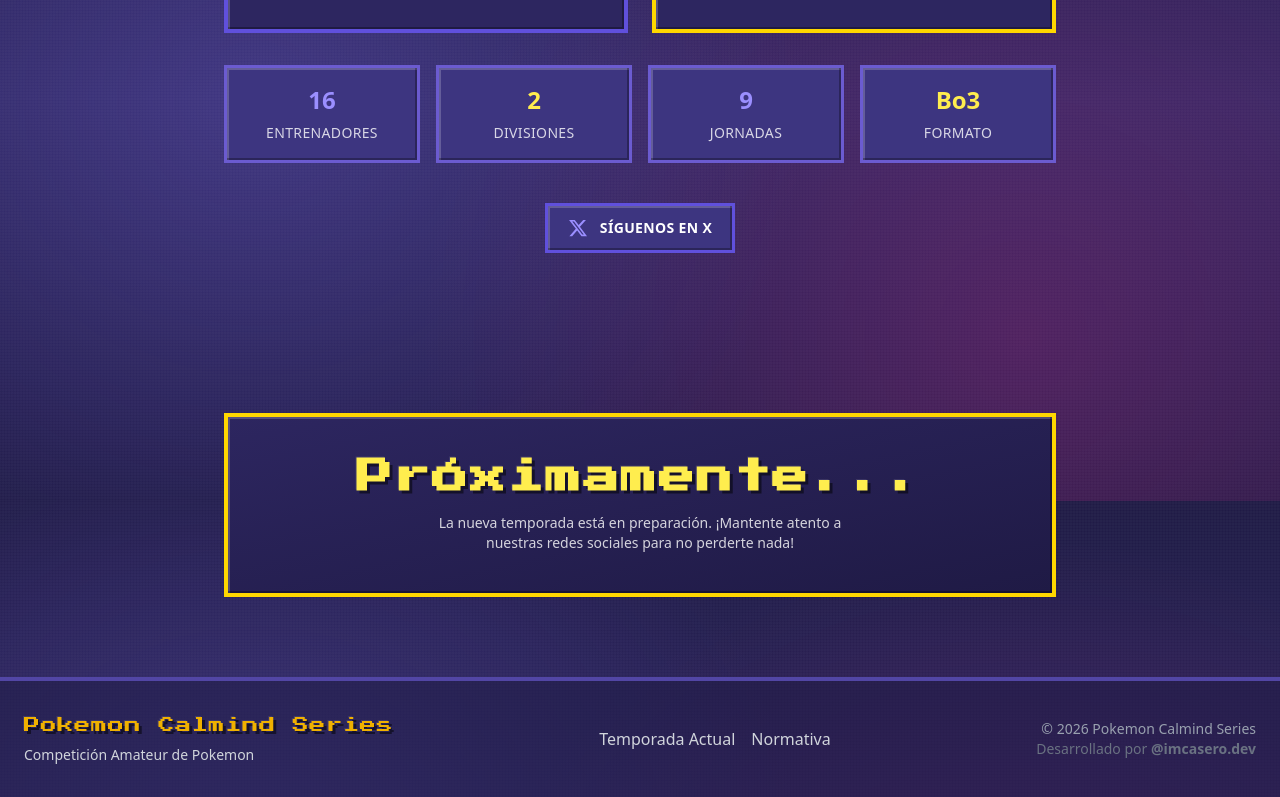
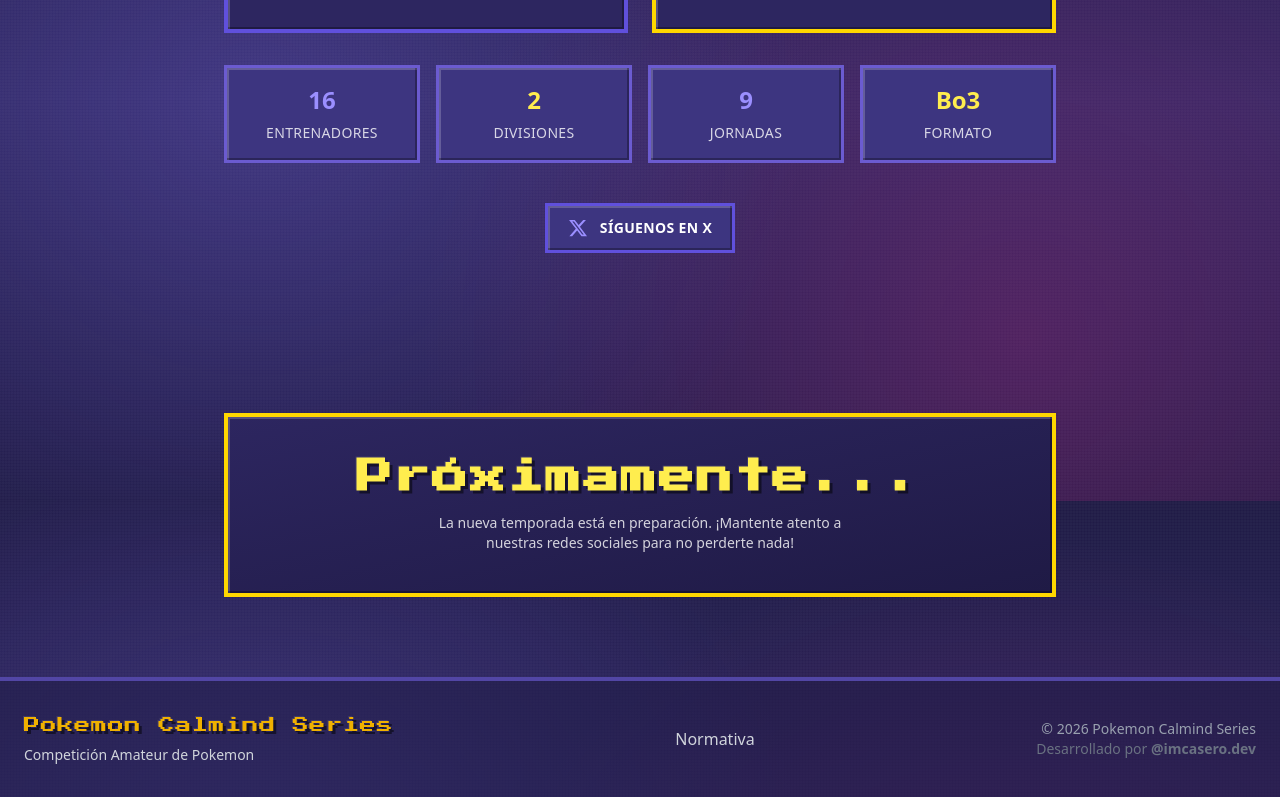
Before and after one commit to imcasero/calmind-series, a Next.js app: page / in a window 1280 px wide. Shown: the part 1899-2696 px from the top of the page. Built offline with nearby package versions, Linux system fonts and the light colour scheme; no server answers; the database is empty.

Commit message:
feat: Dynamically link to the active season in the footer by fetching season data and remove the static `CURRENT_SEASON` route.

```diff
--- a/src/components/shared/layout/Footer.tsx
+++ b/src/components/shared/layout/Footer.tsx
@@ -1,8 +1,10 @@
 import Link from 'next/link';
 import { EXTERNAL_ROUTES, ROUTES } from '@/lib/constants/routes';
+import { getActiveSeasonWithSplit } from '@/lib/queries/seasons.queries';
 
-export default function Footer() {
+export default async function Footer() {
   const currentYear = new Date().getFullYear();
+  const activeSeason = await getActiveSeasonWithSplit();
 
   return (
     <footer className="mt-auto w-full bg-jacksons-purple-900/50 border-t-4 border-jacksons-purple-600">
@@ -20,12 +22,17 @@ export default function Footer() {
 
           {/* Links Section */}
           <div className="flex flex-col md:flex-row gap-4 items-center">
-            <Link
-              href={ROUTES.CURRENT_SEASON}
-              className="text-base text-gray-300 hover:text-yellow-500 transition-colors"
-            >
-              Temporada Actual
-            </Link>
+            {activeSeason?.name && activeSeason?.activeSplit?.name && (
+              <Link
+                href={ROUTES.season(
+                  activeSeason.name,
+                  activeSeason.activeSplit.name,
+                )}
+                className="text-base text-gray-300 hover:text-yellow-500 transition-colors"
+              >
+                Temporada Actual
+              </Link>
+            )}
             <a
               href={EXTERNAL_ROUTES.NORMATIVA_PDF}
               target="_blank"
--- a/src/lib/constants/routes.ts
+++ b/src/lib/constants/routes.ts
@@ -4,7 +4,6 @@
  */
 export const ROUTES = {
   HOME: '/',
-  CURRENT_SEASON: '/s1/split1',
   seasonOverview: (season: string) => `/${season}`,
   season: (season: string, split: string) => `/${season}/${split}`,
   cruces: (season: string, split: string) => `/${season}/${split}/cruces`,
```
